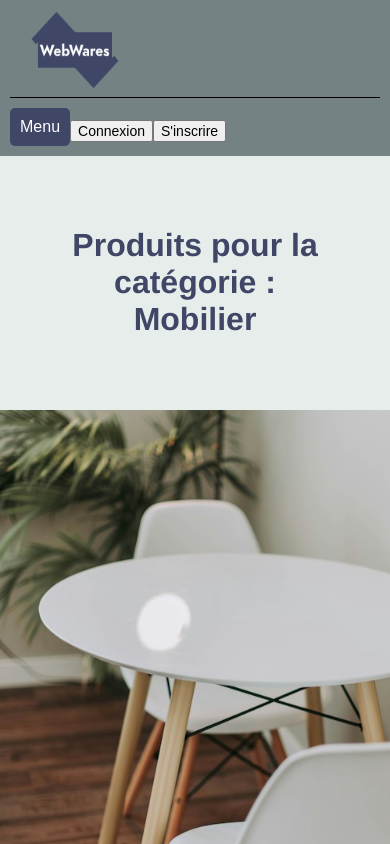
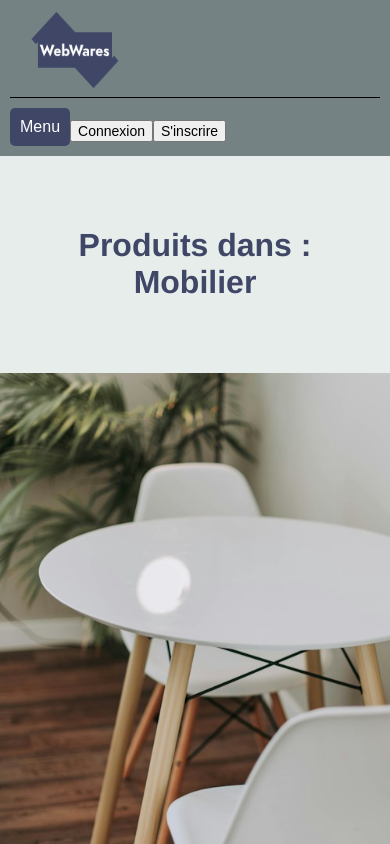
Before and after one commit to Lukas-with-a-k/Projet-WebWares, a Vue app: page /category/1 in a window 390 px wide. Shown: the top 844 px of the page. Built offline with nearby package versions, Linux system fonts and the light colour scheme.

Commit message:
ajout de addToCart method et button

```diff
--- a/src/components/ProductCategory.vue
+++ b/src/components/ProductCategory.vue
@@ -1,10 +1,15 @@
 <template>
     <div class="bkg">
-      <h1>Produits pour la catégorie : {{ categoryName }}</h1>
+      <h1>Produits dans : {{ categoryName }}</h1>
 
       <div class="card-container">
         <div v-for="product in filteredProducts" :key="product.id" class="card">
-          <img :src="require(`@/assets/${product.image}`)" :alt="product.titre" class="product-image" />
+          <div class="image-container">
+            <img :src="require(`@/assets/${product.image}`)" :alt="product.titre" class="product-image" />
+            <button v-if="isMember" class="add-to-cart" @click="addToCart(prod, index)">+
+              <span v-if="productAdded === index" class="checkmark">&#10003;</span>
+            </button>
+          </div>
           <h4>{{ product.titre }}</h4>
           <p v-if="isMember">Moq: {{ product.moq }} | Prix: {{ product.prix }} €</p>
           <router-link :to="`/product-details/${product.id}`">Voir Détails</router-link>
@@ -206,6 +211,7 @@
       ],
         isMember: false,
         categoryName: '',
+        productAdded: null, //pour method addedToCart
       };
     },
   created() {
@@ -245,6 +251,17 @@
       checkMembershipStatus() {  //method pour demasquer les prix/moq
         const userType = localStorage.getItem('userType');
         this.isMember = userType === 'member';
+      },
+      addToCart(product, index) {
+        let produitsInPanier = JSON.parse(localStorage.getItem('produitsInPanier')) || [];
+        produitsInPanier.push(product);
+        localStorage.setItem('produitsInPanier', JSON.stringify(produitsInPanier));
+        console.log(`${product.titre} ajouté au panier`);
+        //validation de ajout au click
+        this.productAdded = index;
+        setTimeout(() => {
+            this.productAdded = null;
+        }, 2000);
       }
     },
   };
--- a/src/views/ProductList.vue
+++ b/src/views/ProductList.vue
@@ -10,7 +10,7 @@
         </button>
       </div>
       <h4>{{ prod.titre }}</h4>
-      <p v-if="isMember">{{ prod.prix }} € | MOQ: {{prod.moq}}</p> /*enlevé les br*/
+      <p v-if="isMember">{{ prod.prix }} € | MOQ: {{prod.moq}}</p>
     </div>
   </div>
 </div>
@@ -224,7 +224,7 @@
           },
         ],
         isMember: false,
-        productAdded: null, //pour method addToCart
+        productAdded: null,
       };
     },
   created() {
@@ -281,7 +281,7 @@ h1 {
     flex-direction: column;
     color: #e6edeb;
     border: none;
-    padding-bottom: 20px; /*changé */
+    padding-bottom: 20px;
     text-align: center;
     width: 500px;
 }
@@ -334,7 +334,7 @@ h1 {
   .card {
     background-color: #3F4666;
     width: auto;
-    margin-bottom: 15px; /*changé */
+    margin-bottom: 15px;
   }
 }
 
```
